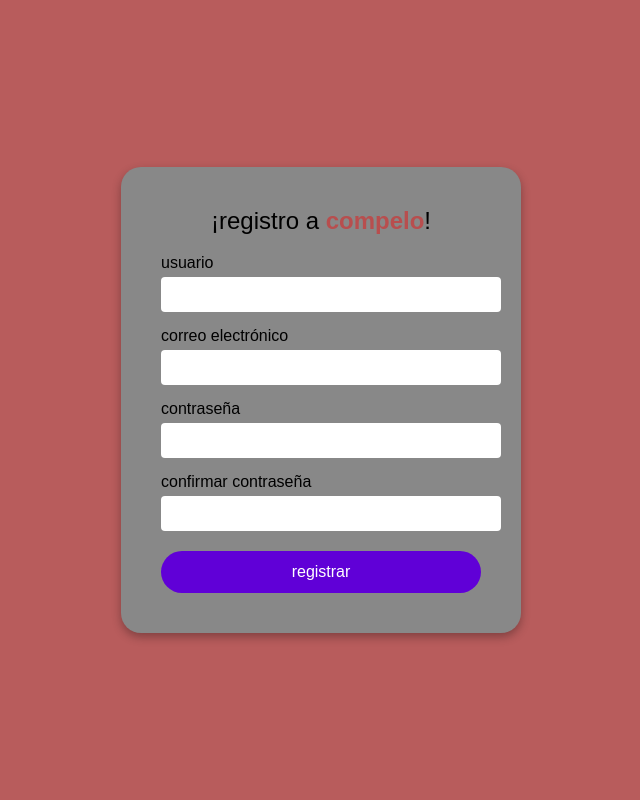
After one commit to Tuxed-Cat/Proyecto-pagina-web, a PHP site: page /Registro/Registro.html in a window 1280 px wide. The commit adds this page. Shown: the whole page, without its empty margins (319-959 px from the left). Run offline with PHP 8.4, Linux system fonts and the light colour scheme.

Commit message:
se agregaron pantallas y estilos a cada una

```diff
--- /dev/null
+++ b/Registro/Registro.html
@@ -0,0 +1,30 @@
+<!DOCTYPE html>
+<html lang="es">
+<head>
+  <meta charset="UTF-8" />
+  <meta name="viewport" content="width=device-width, initial-scale=1.0" />
+  <link rel="stylesheet" href="styles.css">
+  <title>Registro - Compelo</title>
+
+</head>
+<body>
+  <div class="register-box">
+    <h2>¡registro a <span>compelo</span>!</h2>
+    <form>
+      <label for="usuario">usuario</label>
+      <input type="text" id="usuario" name="usuario" />
+
+      <label for="email">correo electrónico</label>
+      <input type="email" id="email" name="email" />
+
+      <label for="password">contraseña</label>
+      <input type="password" id="password" name="password" />
+
+      <label for="confirmar">confirmar contraseña</label>
+      <input type="password" id="confirmar" name="confirmar" />
+
+      <button type="submit">registrar</button>
+    </form>
+  </div>
+</body>
+</html>
--- /dev/null
+++ b/Registro/styles.css
@@ -0,0 +1,60 @@
+body {
+  margin: 0;
+  background-color: #b85c5c;
+  font-family: sans-serif;
+  display: flex;
+  justify-content: center;
+  align-items: center;
+  height: 100vh;
+}
+
+.register-box {
+  background-color: #888;
+  padding: 40px;
+  border-radius: 20px;
+  width: 320px;
+  box-shadow: 0 4px 10px rgba(0, 0, 0, 0.3);
+}
+
+.register-box h2 {
+  margin-top: 0;
+  color: black;
+  font-weight: normal;
+  text-align: center;
+}
+
+.register-box h2 span {
+  color: #b84e4e;
+  font-weight: bold;
+}
+
+.register-box label {
+  display: block;
+  margin-top: 15px;
+  margin-bottom: 5px;
+}
+
+.register-box input[type="text"],
+.register-box input[type="email"],
+.register-box input[type="password"] {
+  width: 100%;
+  padding: 10px;
+  border: none;
+  border-radius: 4px;
+}
+
+.register-box button {
+  margin-top: 20px;
+  width: 100%;
+  padding: 12px;
+  background-color: #6000d7;
+  border: none;
+  border-radius: 40px;
+  color: white;
+  font-size: 1em;
+  cursor: pointer;
+}
+
+.register-box button:hover {
+  background-color: #4b00b1;
+}
```
Also changed, not shown: Home.html (+8 -0 lines), Login/Login.html (added, +28 -0 lines), Login/styles.css (added, +62 -0 lines), styles.css (+43 -0 lines).
